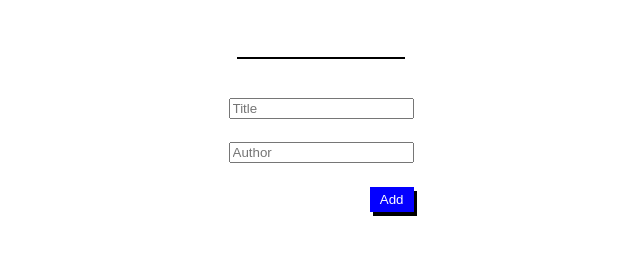
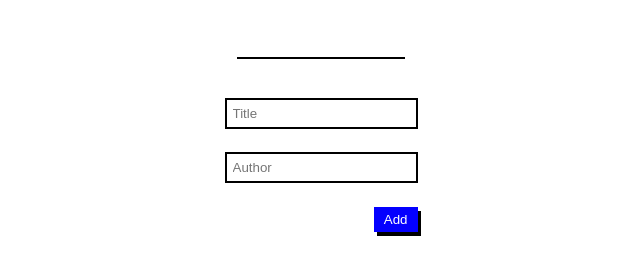
Before and after one commit to Pi1998/awesome-books, a website: page index.html in a window 1280 px wide. Shown: the part 61-336 px from the top of the page, without its empty margins (319-959 px from the left). Drawn offline with Linux system fonts and the light colour scheme.

Commit message:
Add style for form content's elements

```diff
--- a/style.css
+++ b/style.css
@@ -62,3 +62,9 @@ button {
 #author-input {
   margin-bottom: 3%;
 }
+
+.form-content input {
+  margin: 0;
+  padding: 6px;
+  border: 2px solid #000;
+}
```
